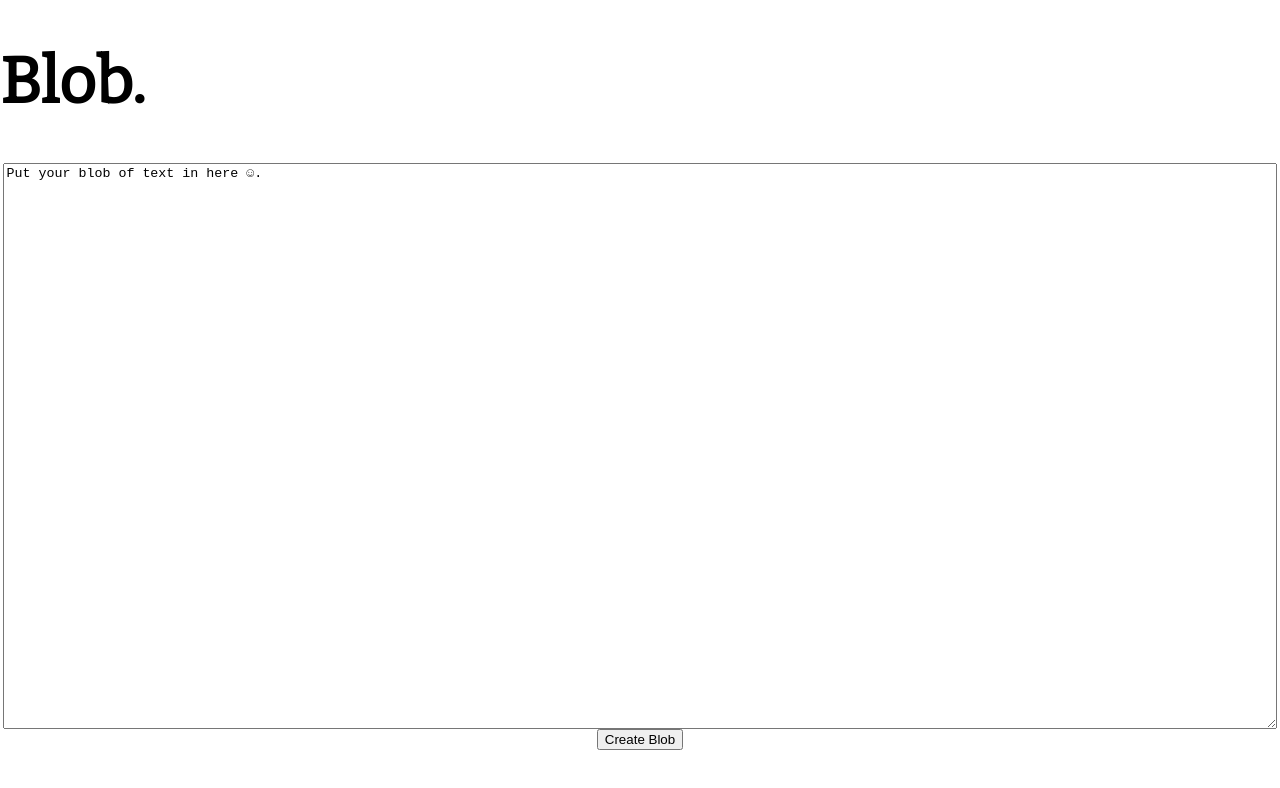
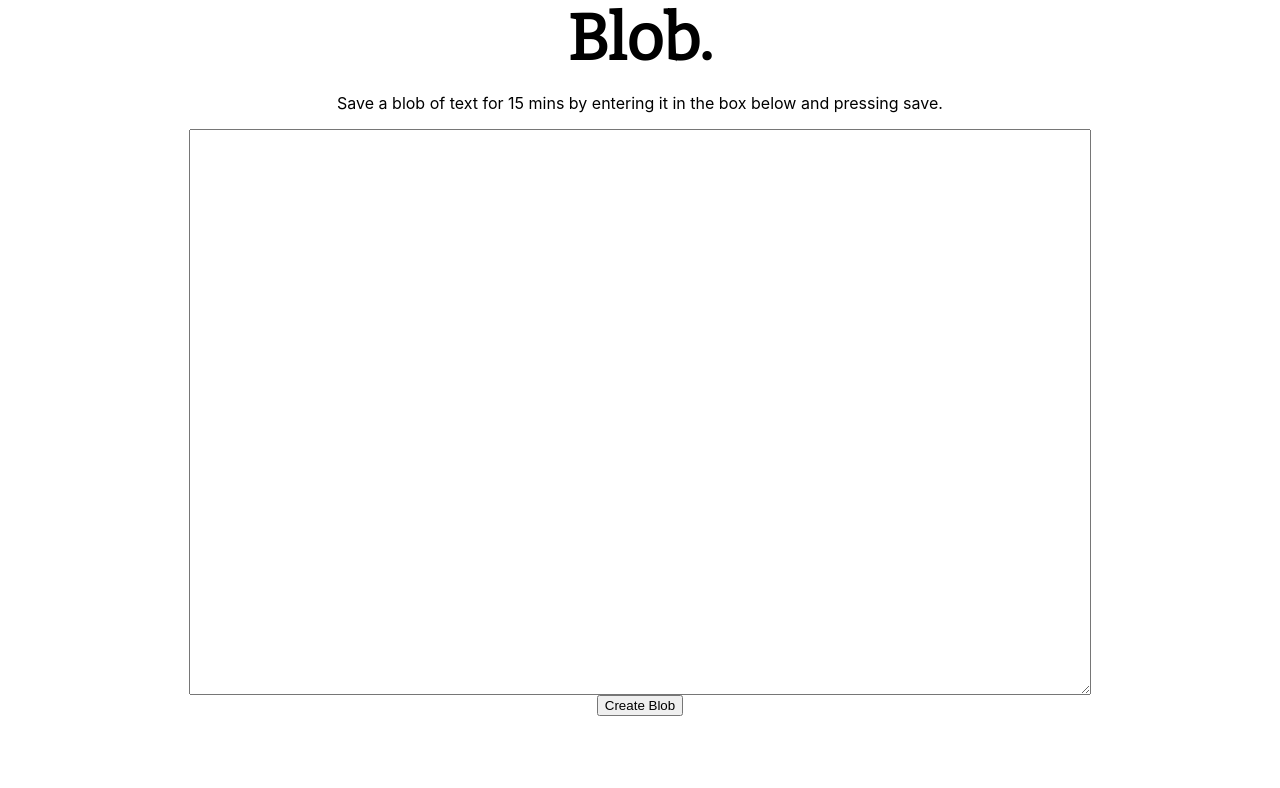
Before and after one commit to jgo-re/jgo-re.github.io, a React (Create React App) app in the folder blob-frontend/: page / in a window 1280 px wide. Shown: the top 788 px of the page. Built offline with nearby package versions, Linux system fonts and the light colour scheme.

Commit message:
URI encode input, styling tweaks

```diff
--- a/blob-frontend/public/index.html
+++ b/blob-frontend/public/index.html
@@ -30,7 +30,6 @@
   </head>
   <body>
     <noscript>You need to enable JavaScript to run this app.</noscript>
-    <h1 className="nice-font">Blob.</h1>
     <div id="root"></div>
     <!--
       This HTML file is a template.
--- a/blob-frontend/src/App.css
+++ b/blob-frontend/src/App.css
@@ -7,9 +7,17 @@
   pointer-events: none;
 }
 
+body {
+  display: flex;
+  flex-direction: column;
+  align-items: center;
+}
+#root {
+  width: 100%;
+}
 textarea {
   height: 70vh;
-  width: 99%;
+  width: 70%;
 }
 
 .sans-serif {
@@ -25,4 +33,5 @@ p {
 h1 {
   font-family: 'Bitter', serif;
   font-size: 4em;
+  margin: 0;
 }
--- a/blob-frontend/src/App.js
+++ b/blob-frontend/src/App.js
@@ -5,6 +5,7 @@ import './App.css';
 export default () => {
   return (
     <Router>
+      <h1 className="nice-font">Blob.</h1>
       <Routes>
         <Route path="/" element={<Blob/>}/>
       </Routes>
@@ -26,16 +27,16 @@ function NewBlob(){
   console.log("New Blob");
   return (
       <>
-      <textarea defaultValue="Put your blob of text in here ☺."/>
+      <p>Save a blob of text for 15 mins by entering it in the box below and pressing save.</p>
+      <textarea/>
       <button onClick={CallCreateBlob}>Create Blob</button>
       </>
-
   );
 }
 
 function CallCreateBlob(){
   let val = document.querySelector('textarea').value;
-  let json = `{"Value":"${val}"}`;
+  let json = `{"Value":"${encodeURI(val)}"}`;
   fetch('https://blob-api-go.herokuapp.com/b/', { method: 'POST', body: json})
   .then(response => response.json())
   .then(response => {
--- a/blob-frontend/src/GetBlob.js
+++ b/blob-frontend/src/GetBlob.js
@@ -10,7 +10,7 @@ function GetBlob(key) {
     fetch(`https://blob-api-go.herokuapp.com/b/${key}`)
     .then(response => response.json())
     .then(response => {
-      setValue(response.Value);
+      setValue(decodeURI(response.Value));
     })
     .catch(error => {
       setError(error);
```
